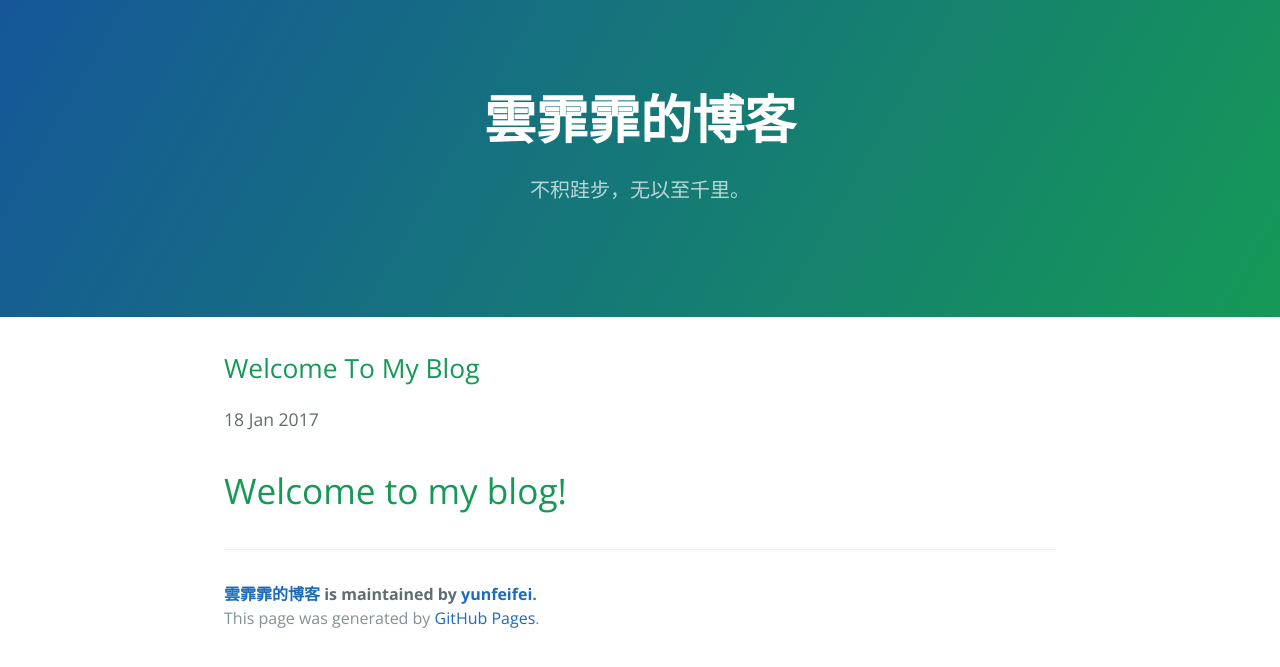
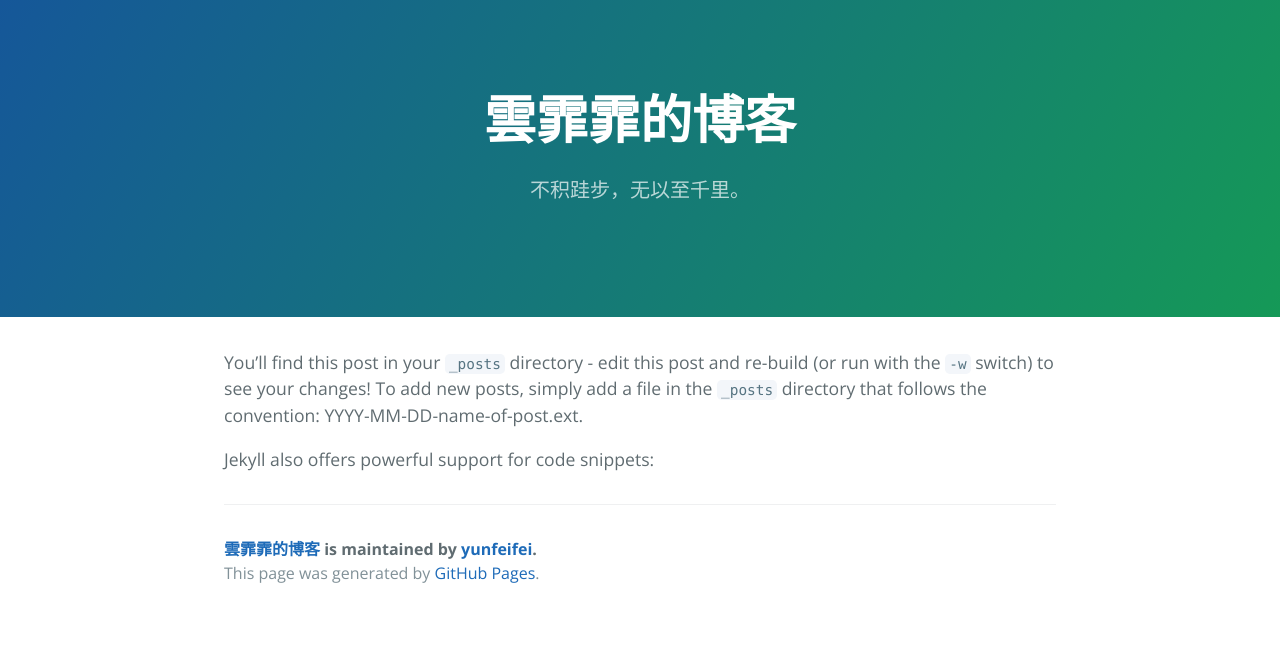
Before and after one commit to yunfeifei/yunfeifei.github.io, a Jekyll site: the page built from _posts/2017-01-18-Welcome-to-my-blog.markdown, in a window 1280 px wide. Shown: the top 667 px of the page. Built offline with Jekyll 4.4.1, drawn with Linux system fonts in a browser that asks for light colours; our own code applies the rules of GitHub Pages for plain Markdown files.

Commit message:
第一篇文章
第一篇文章

```diff
--- a/_posts/2017-01-18-Welcome-to-my-blog - 副本 (10).markdown
+++ /dev/null
@@ -1 +0,0 @@
-# Welcome to my blog!
--- a/_posts/2017-01-18-Welcome-to-my-blog - 副本 (11).markdown
+++ /dev/null
@@ -1 +0,0 @@
-# Welcome to my blog!
--- a/_posts/2017-01-18-Welcome-to-my-blog - 副本 (2).markdown
+++ /dev/null
@@ -1 +0,0 @@
-# Welcome to my blog!
--- a/_posts/2017-01-18-Welcome-to-my-blog - 副本 (3).markdown
+++ /dev/null
@@ -1 +0,0 @@
-# Welcome to my blog!
--- a/_posts/2017-01-18-Welcome-to-my-blog - 副本 (4).markdown
+++ /dev/null
@@ -1 +0,0 @@
-# Welcome to my blog!
--- a/_posts/2017-01-18-Welcome-to-my-blog - 副本 (5).markdown
+++ /dev/null
@@ -1 +0,0 @@
-# Welcome to my blog!
--- a/_posts/2017-01-18-Welcome-to-my-blog - 副本 (6).markdown
+++ /dev/null
@@ -1 +0,0 @@
-# Welcome to my blog!
--- a/_posts/2017-01-18-Welcome-to-my-blog - 副本 (7).markdown
+++ /dev/null
@@ -1 +0,0 @@
-# Welcome to my blog!
--- a/_posts/2017-01-18-Welcome-to-my-blog - 副本 (8).markdown
+++ /dev/null
@@ -1 +0,0 @@
-# Welcome to my blog!
--- a/_posts/2017-01-18-Welcome-to-my-blog - 副本 (9).markdown
+++ /dev/null
@@ -1 +0,0 @@
-# Welcome to my blog!
--- a/_posts/2017-01-18-Welcome-to-my-blog - 副本.markdown
+++ /dev/null
@@ -1 +0,0 @@
-# Welcome to my blog!
--- a/_posts/2017-01-18-Welcome-to-my-blog.markdown
+++ b/_posts/2017-01-18-Welcome-to-my-blog.markdown
@@ -1 +1,11 @@
-# Welcome to my blog!
+---
+layout: default
+title:  "Welcome to Jekyll!"
+date:   2016-02-12 17:50:00
+categories: main
+---
+
+You'll find this post in your `_posts` directory - edit this post and re-build (or run with the `-w` switch) to see your changes!
+To add new posts, simply add a file in the `_posts` directory that follows the convention: YYYY-MM-DD-name-of-post.ext.
+
+Jekyll also offers powerful support for code snippets:
```
